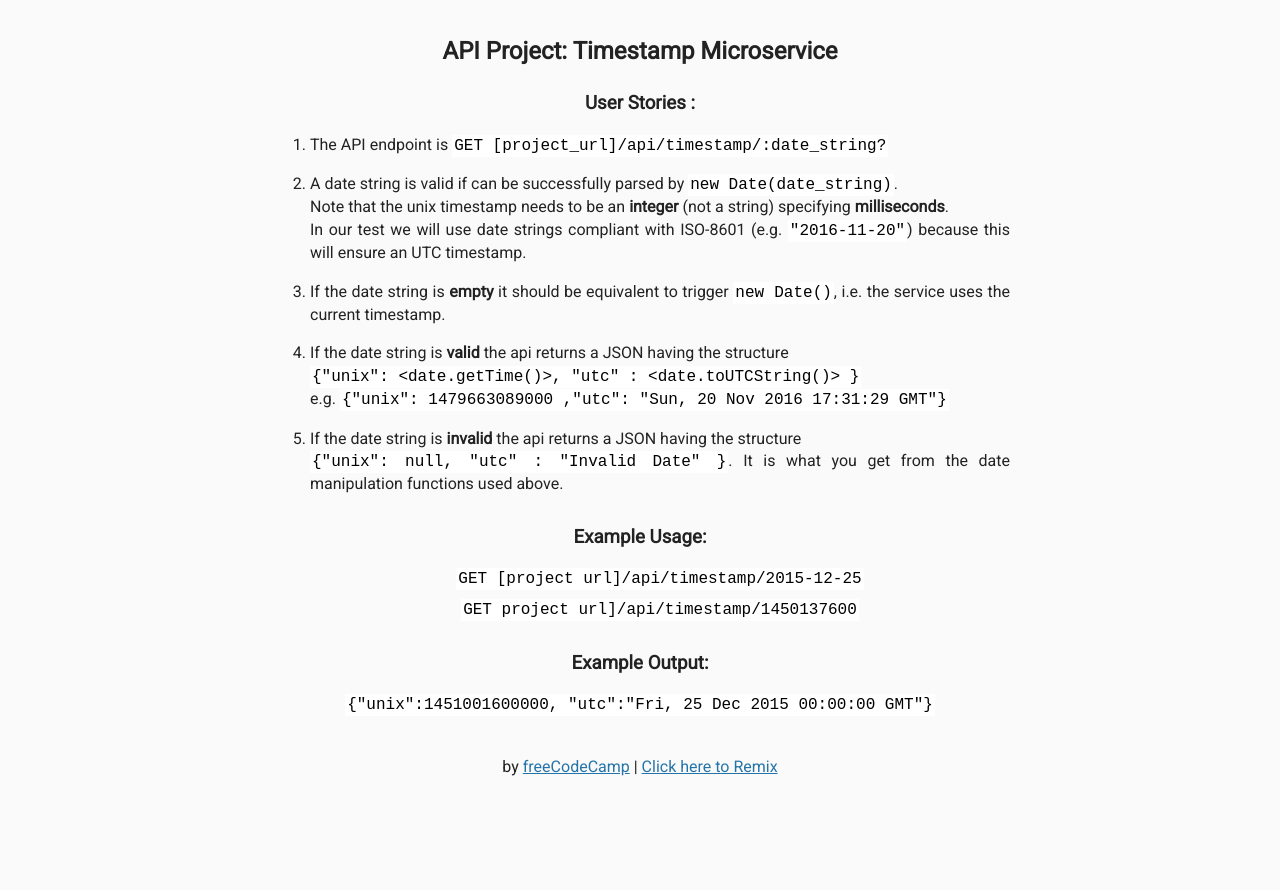
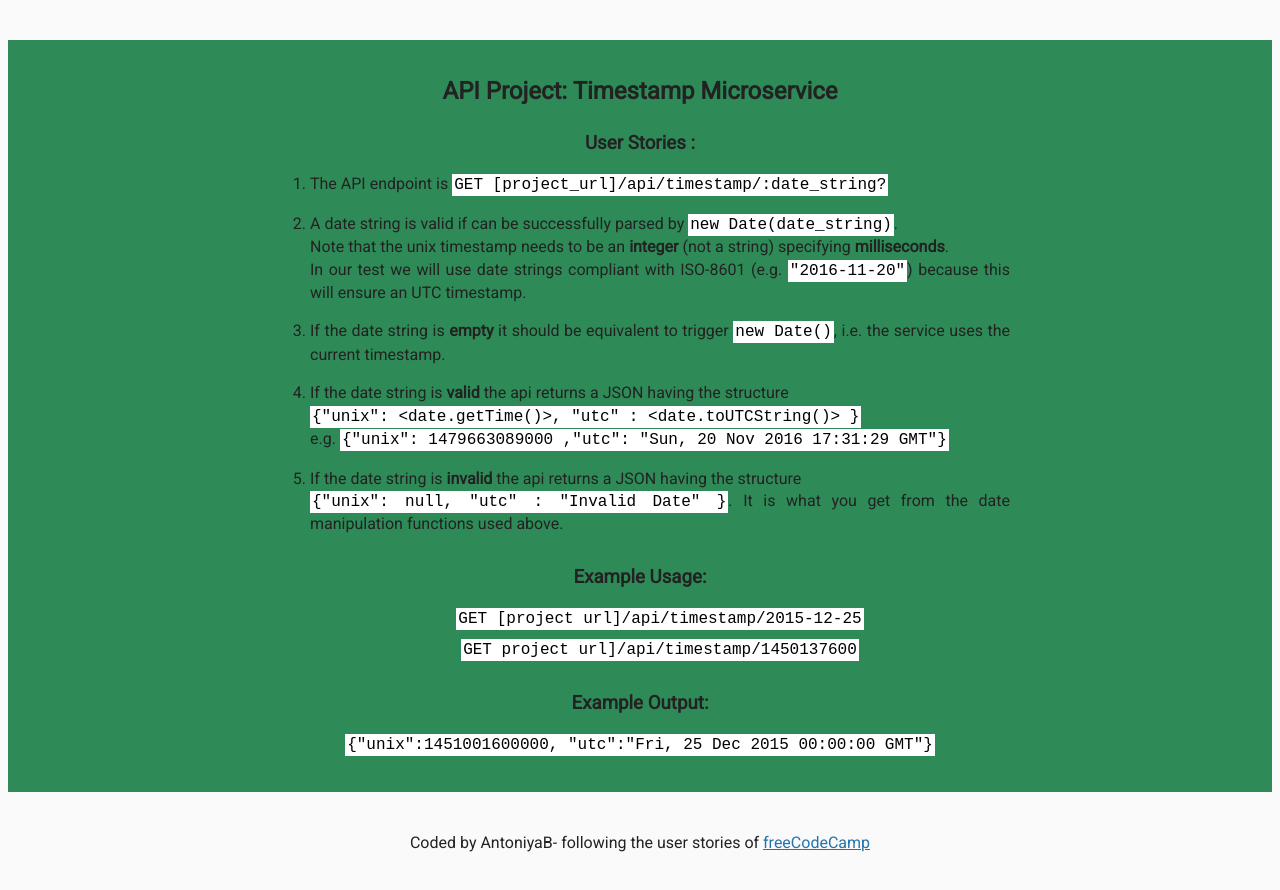
Before and after one commit to ABocheva/boilerplate-project-timestamp, a website: page views/index.html in a window 1280 px wide. Before the commit the page ends 800 px from the top, so only its background shows below. Drawn offline with Linux system fonts and the light colour scheme; files that its build step writes are made by us from their sources.

Commit message:
html, css and packages.json changes

```diff
--- a/package.json
+++ b/package.json
@@ -1,5 +1,6 @@
 {
 	"name": "fcc-api-projects-boilerplate",
+  "author": "Antoniya Bocheva",
 	"version": "0.0.1",
 	"description": "An FCC Backend Challenge",
 	"main": "server.js",
@@ -8,7 +9,8 @@
 	},
 	"dependencies": {
 		"express": "^4.12.4",
-		"cors": "^2.8.0"
+		"cors": "^2.8.0",
+    	"moment": "^2.24.0"
 	},
 	"engines": {
 		"node": "4.4.5"
--- a/public/style.css
+++ b/public/style.css
@@ -10,8 +10,9 @@ body {
 }
 
 .container {
-	padding: 0;
 	margin-top: 40px;
+  padding: 20px;
+  background-color: rgb(46,139,87);
 }
 
 h3 {
@@ -19,7 +20,7 @@ h3 {
 }
 
 .footer {
-	margin-top: 40px;
+	margin: 40px;
 }
 
 .user-stories {
--- a/views/index.html
+++ b/views/index.html
@@ -42,7 +42,7 @@
       </div>
       <div class="footer">
         <p>
-          by <a href="http://www.freecodecamp.com/">freeCodeCamp</a> | <a href="https://hyperdev.com/#!/remix/FCC_API_timestamp_bplate/8338be2-a353-4892-8a0d-6295e4f12eb5">Click here to Remix</a>
+          Coded by AntoniyaB- following the user stories of <a href="http://www.freecodecamp.com/">freeCodeCamp</a>
         </p>
       </div>
    </body>
```
